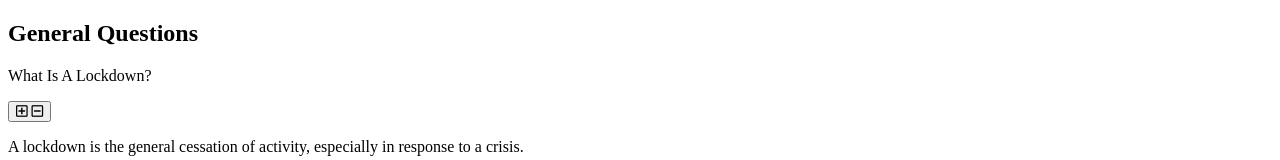
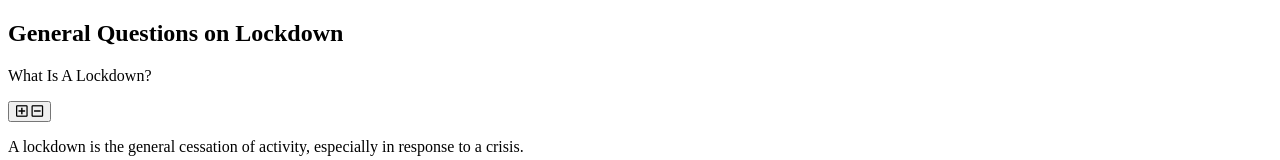
Before and after one commit to derektypist/questions, a plain HTML site: page index.html in a window 1280 px wide. Shown: the top 160 px of the page. Drawn offline with Linux system fonts and the light colour scheme.

Commit message:
Changed Question Title (Main) at index.html

```diff
--- a/index.html
+++ b/index.html
@@ -14,7 +14,7 @@
     <section class="questions">
         <!-- Provide Title -->
         <div class="title">
-            <h2>General Questions</h2>
+            <h2>General Questions on Lockdown</h2>
         </div>
         <!-- Provide Questions -->
         <div class="section-center">
```
